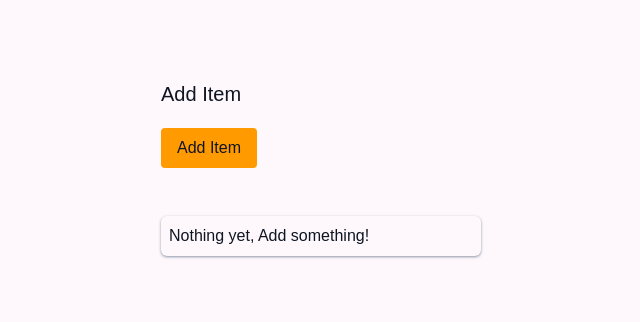
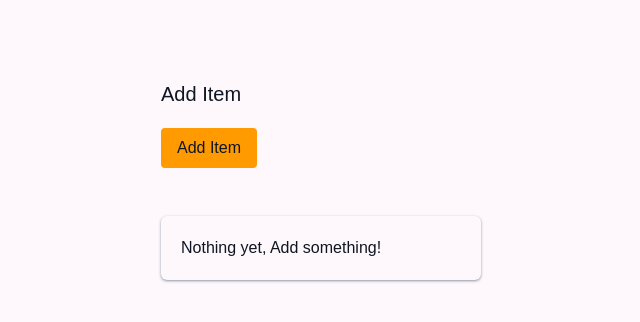
Before and after one commit to Tauromachian/buying-list, a Next.js app: page / in a window 1280 px wide. Shown: the top 322 px of the page, without its empty margins (319-959 px from the left). Built offline with nearby package versions, Linux system fonts and the light colour scheme; what iconify-icon would draw is missing.

Commit message:
Add more padding to dialog

```diff
--- a/components/Card.tsx
+++ b/components/Card.tsx
@@ -9,7 +9,7 @@ export function Card({ children, className }: CardProps) {
   return (
     <div
       className={classesMerge(
-        "p-2 rounded-md shadow shadow-gray-400",
+        "p-5 rounded-md shadow shadow-gray-400",
         className,
       )}
     >
```
